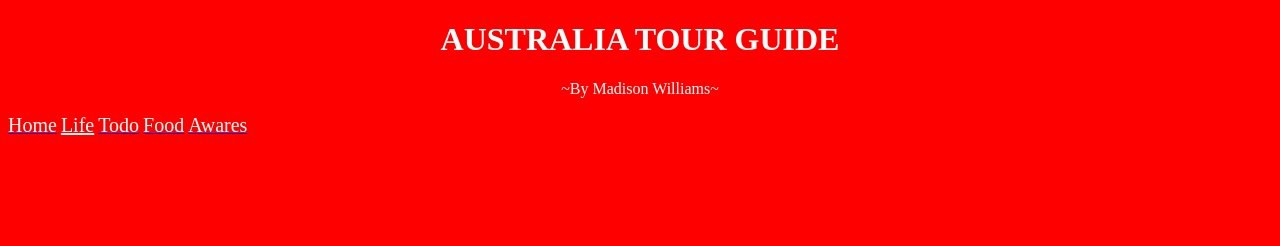
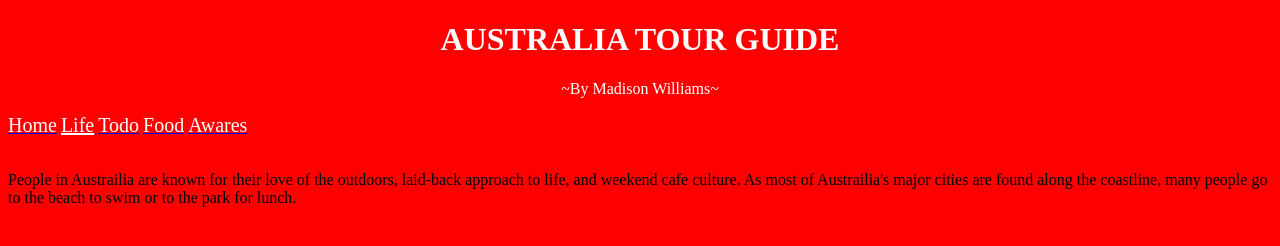
Before and after one commit to MaddieWilliams24/semesterproject.github.io, a plain HTML site: page life.html in a window 1280 px wide. Drawn offline with Linux system fonts and the light colour scheme.

Commit message:
Update life.html

```diff
--- a/life.html
+++ b/life.html
@@ -20,5 +20,7 @@
 
     <br>
 
+    <p>People in Austrailia are known for their love of the outdoors, laid-back approach to life, and weekend cafe culture. As most of Austrailia's major cities are found along the coastline, many people go to the beach to swim or to the park for lunch.</p>
+
 </body>
 </html>
```
